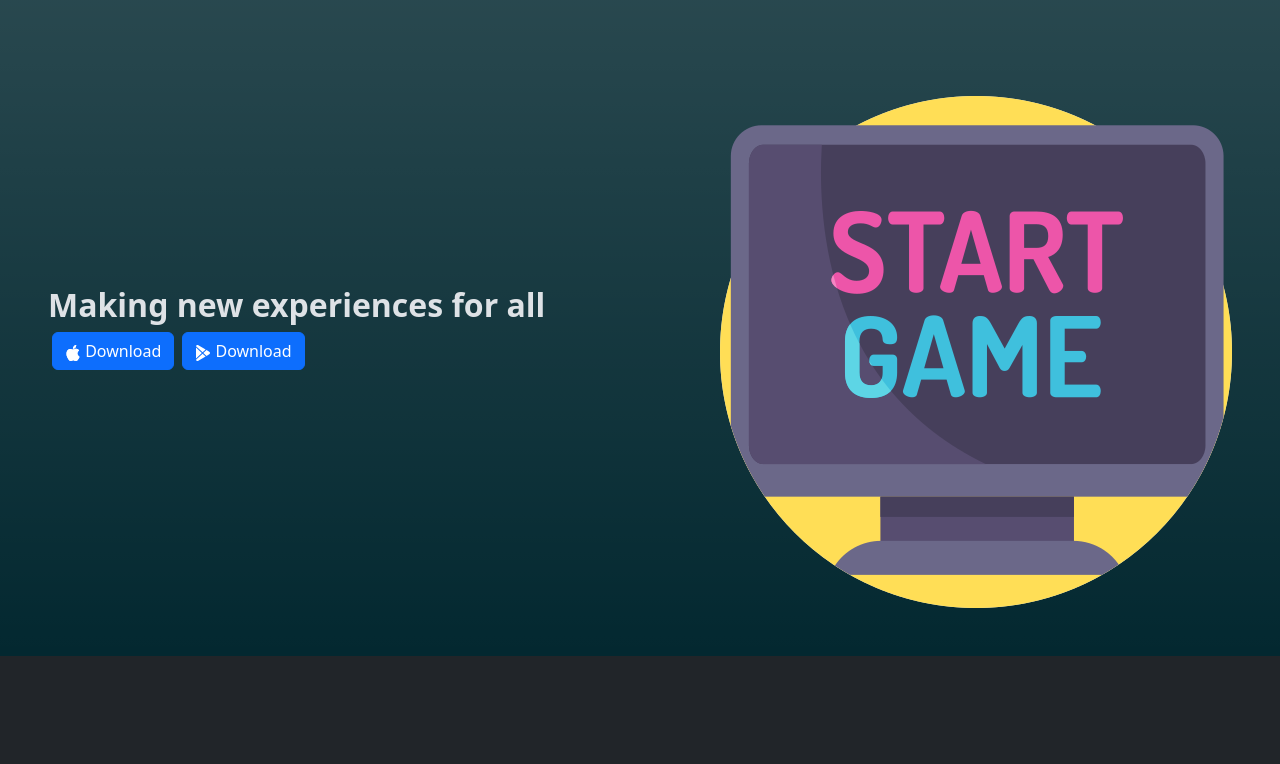
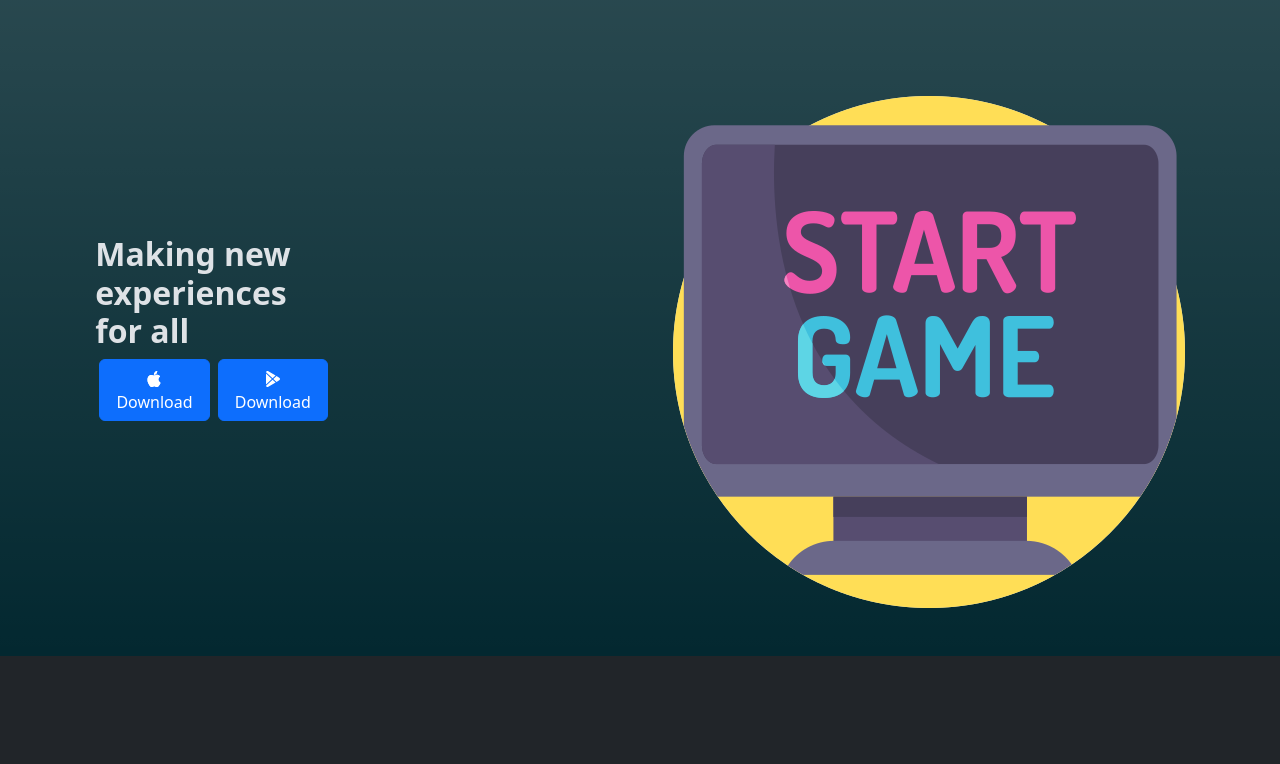
Before and after one commit to RyanZmu/100_days_of_python, a Flask app: page / in a window 1280 px wide. Shown: the top 764 px of the page. Run offline with Flask 3, Linux system fonts and the light colour scheme.

Commit message:
completed bootstra/flaskp website

```diff
--- a/bootstrap_website/templates/index.html
+++ b/bootstrap_website/templates/index.html
@@ -14,7 +14,7 @@
 <section id="title">
     <div class="container-fluid p-5 d-flex flex-row align-items-center justify-content-center bg-info-subtle bg-gradient">
     <div class="row">
-        <div class="col">
+        <div class="col-6">
               <h2 class="intro">
                   <strong>Making new experiences for all</strong>
               </h2>
@@ -35,7 +35,7 @@
                 </div>
             </div>
         </div>
-        <div class="col mt-5 d-flex justify-content-end">
+        <div class="col-6 mt-5 d-flex justify-content-end">
              <img src="/static/images/gaming.png" class="rounded float-end" id="title-image" alt="person playing games">
         </div>
     </div>
@@ -137,9 +137,9 @@
     </div>
 </section>
 </body>
-<footer class="bg-dark-subtle bg-gradient">
+<footer class="bg-info-subtle bg-gradient">
     <div class="container-fluid p-5">
-        <div class="row">
+        <div class="row p-5">
             <div class="col">
                 © Armor Games
             </div>
```
